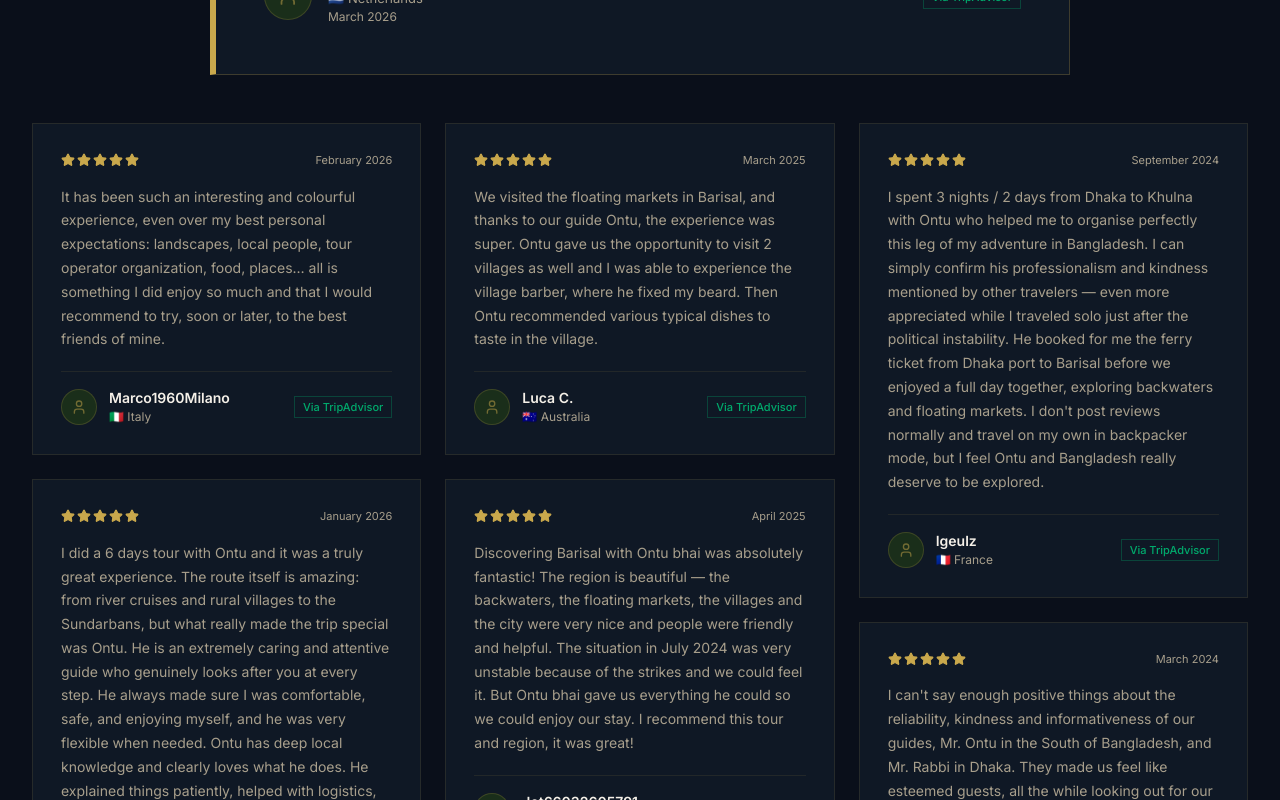
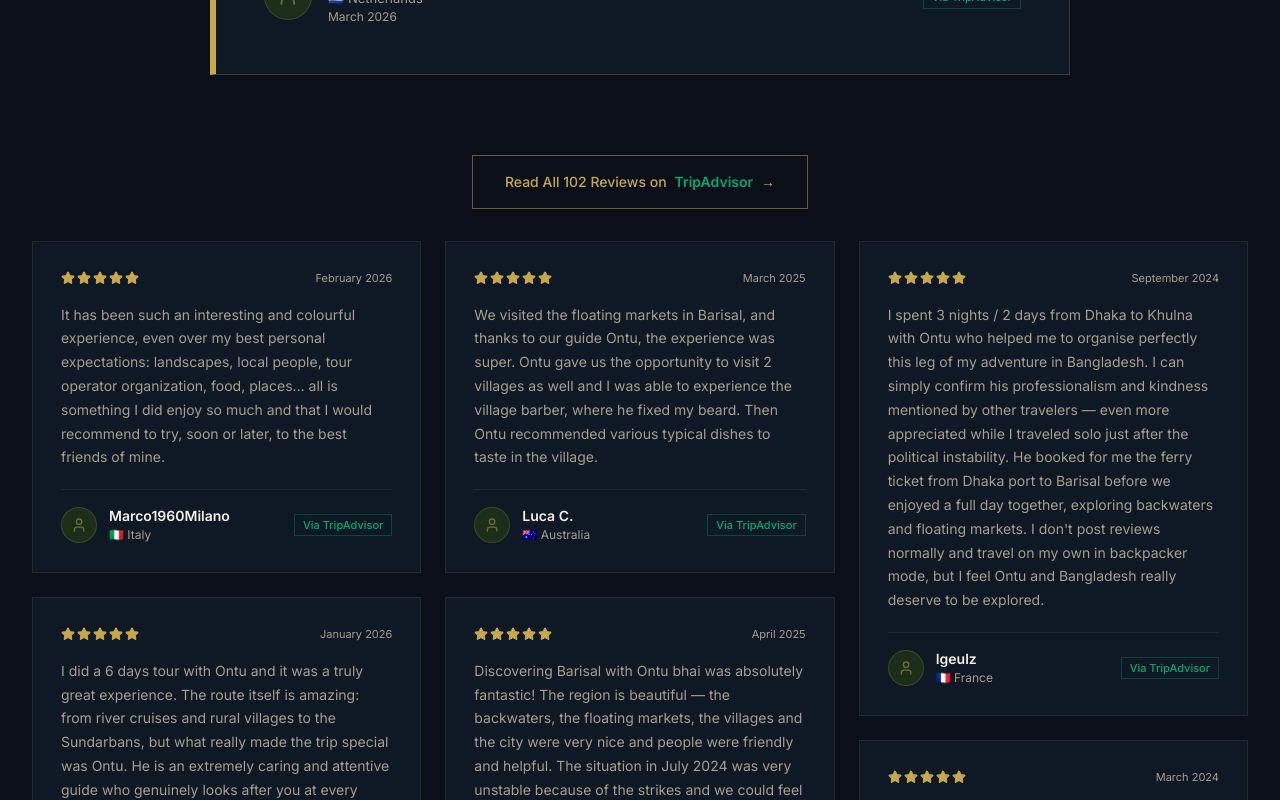
Before and after one commit to WarRinOP/Trip-To-Bangladesh, a Next.js app: page /testimonials in a window 1280 px wide. Shown: the part 3180-3980 px from the top of the page. Built offline with nearby package versions, Linux system fonts and the light colour scheme; no server answers.

Commit message:
fix: move 'Read All 102 Reviews' button after hero card, set real TripAdvisor URL, remove duplicate from CTA

```diff
--- a/app/testimonials/page.tsx
+++ b/app/testimonials/page.tsx
@@ -263,7 +263,7 @@ export default function TestimonialsPage() {
             {/* Trust badge row */}
             {/* TODO: Replace # with actual TripAdvisor listing URL */}
             <a
-              href="#"
+              href="https://www.tripadvisor.com/Attraction_Review-g293936-d7217166-Reviews-Trip_To_Bangladesh_Day_Tours-Dhaka_City_Dhaka_Division.html"
               target="_blank"
               rel="noopener noreferrer"
               className="inline-flex flex-wrap items-center justify-center gap-x-5 gap-y-2 group"
@@ -484,6 +484,21 @@ export default function TestimonialsPage() {
             </div>
           </ScrollReveal>
 
+          {/* Read All Reviews CTA — between hero card and grid */}
+          <ScrollReveal>
+            <div className="flex justify-center py-8">
+              <a
+                href="https://www.tripadvisor.com/Attraction_Review-g293936-d7217166-Reviews-Trip_To_Bangladesh_Day_Tours-Dhaka_City_Dhaka_Division.html"
+                target="_blank"
+                rel="noopener noreferrer"
+                className="inline-flex items-center gap-2 px-8 py-4 border border-accent-gold/50 text-accent-gold text-sm font-medium hover:bg-accent-gold hover:text-[#0a0f1a] hover:border-accent-gold transition-all duration-300 hover:shadow-[0_0_24px_rgba(201,168,76,0.3)]"
+              >
+                Read All 102 Reviews on{' '}
+                <span className="text-[#00aa6c] font-semibold">TripAdvisor</span> →
+              </a>
+            </div>
+          </ScrollReveal>
+
           {/* Reviews grid — 10 cards */}
           <div className="columns-1 md:columns-2 lg:columns-3 gap-6 space-y-6">
             {GRID_REVIEWS.map((review, i) => (
@@ -622,16 +637,6 @@ export default function TestimonialsPage() {
                   Start Planning My Trip →
                 </motion.button>
               </Link>
-
-              {/* TODO: Replace # with actual TripAdvisor listing URL */}
-              <a
-                href="#"
-                target="_blank"
-                rel="noopener noreferrer"
-                className="px-8 py-4 border border-accent-gold/50 text-accent-gold text-sm font-medium hover:bg-accent-gold hover:text-[#0a0f1a] transition-all duration-300"
-              >
-                Read All 102 Reviews on TripAdvisor →
-              </a>
             </div>
 
             {/* WhatsApp */}
```
